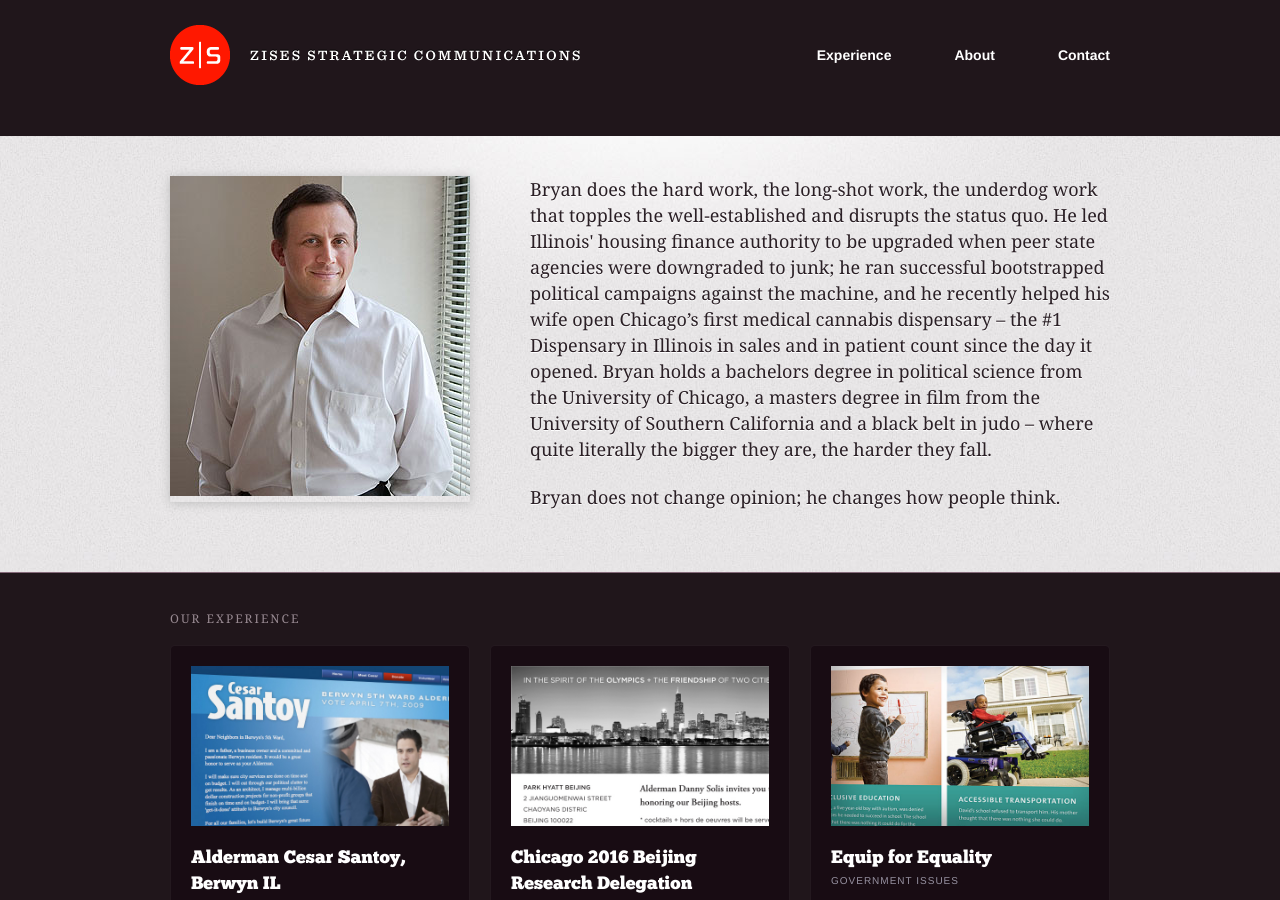
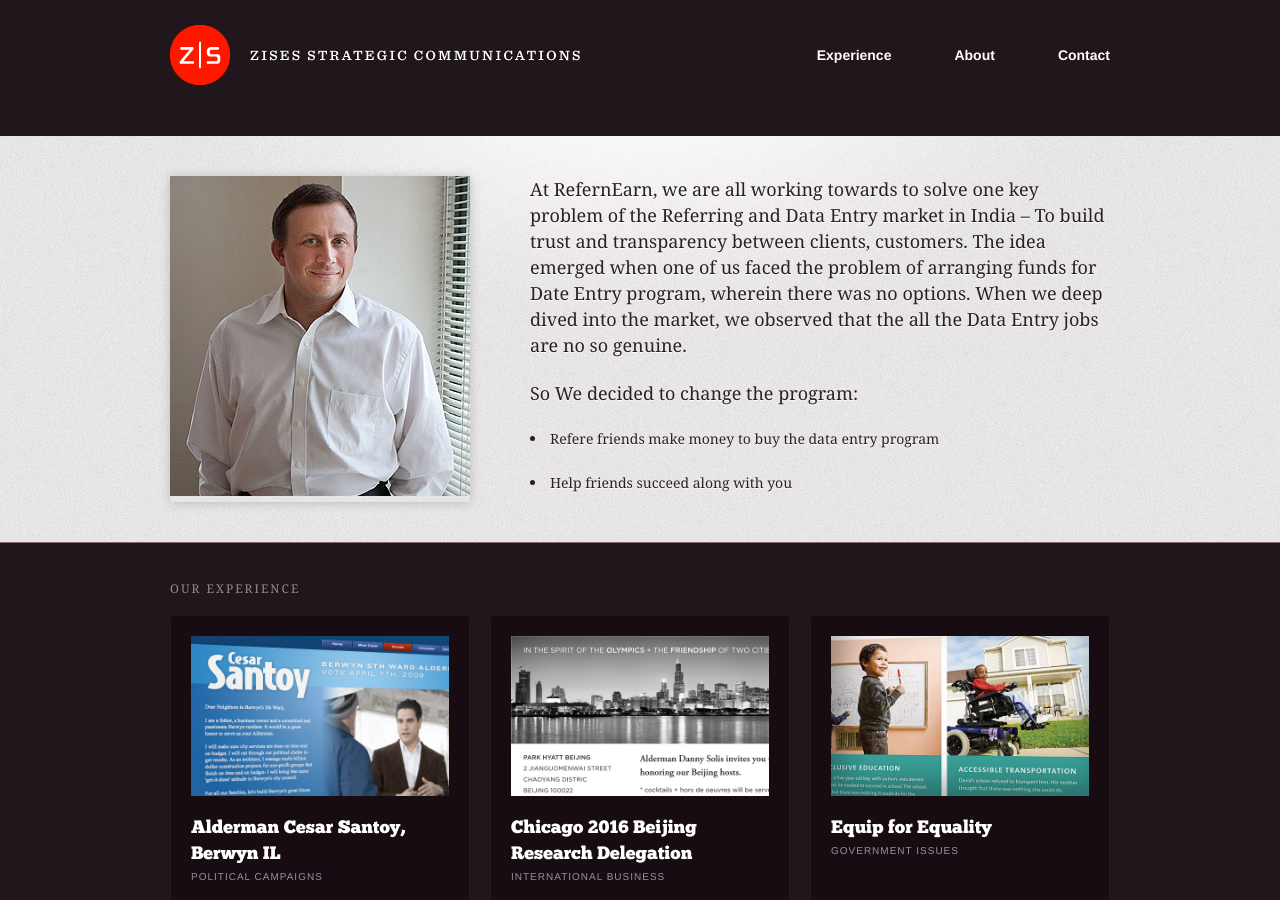
Before and after one commit to johnmat14/refernearn.github.io, a Jekyll site: the page built from about.html, in a window 1280 px wide and 900 px high. Built offline with Jekyll 4.4.1, drawn with Linux system fonts in a browser that asks for light colours.

Commit message:
Add files via upload

```diff
--- a/about.html
+++ b/about.html
@@ -11,8 +11,10 @@
             <img src="{{site.github.url}}/images/uploads/zises-photo.jpg">
       </div>
 		  <div class="text">
-		    <p>Bryan does the hard work, the long-shot work, the underdog work that topples the well-established and disrupts the status quo. He led Illinois' housing finance authority to be upgraded when peer state agencies were downgraded to junk; he ran successful bootstrapped political campaigns against the machine, and he recently helped his wife open Chicago’s first medical cannabis dispensary – the #1 Dispensary in Illinois in sales and in patient count since the day it opened. Bryan holds a bachelors degree in political science from the University of Chicago, a masters degree in film from the University of Southern California and a black belt in judo – where quite literally the bigger they are, the harder they fall.</p>
-        <p>Bryan does not change opinion; he changes how people think.</p>
+		    <p>At RefernEarn, we are all working towards to solve one key problem of the Referring and Data Entry market in India – To build trust and transparency between clients, customers. The idea emerged when one of us faced the problem of arranging funds for Date Entry program, wherein there was no options. When we deep dived into the market, we observed that the all the Data Entry jobs are no so genuine.</p>
+        <p>So We decided to change the program:</p>
+	<p><li>Refere friends make money to buy the data entry program</li></p>
+	<li>Help friends succeed along with you</li>
 		  </div>
 		</div>
   </div>
```
